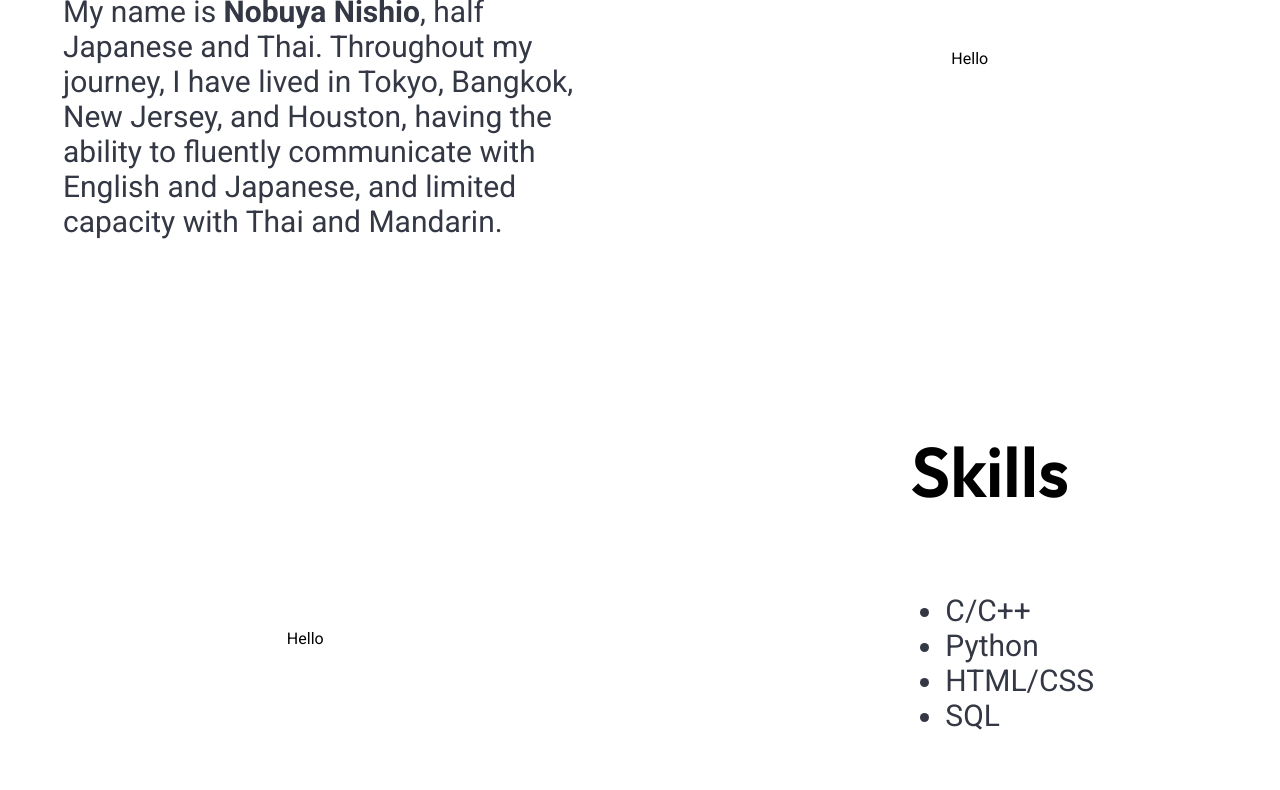
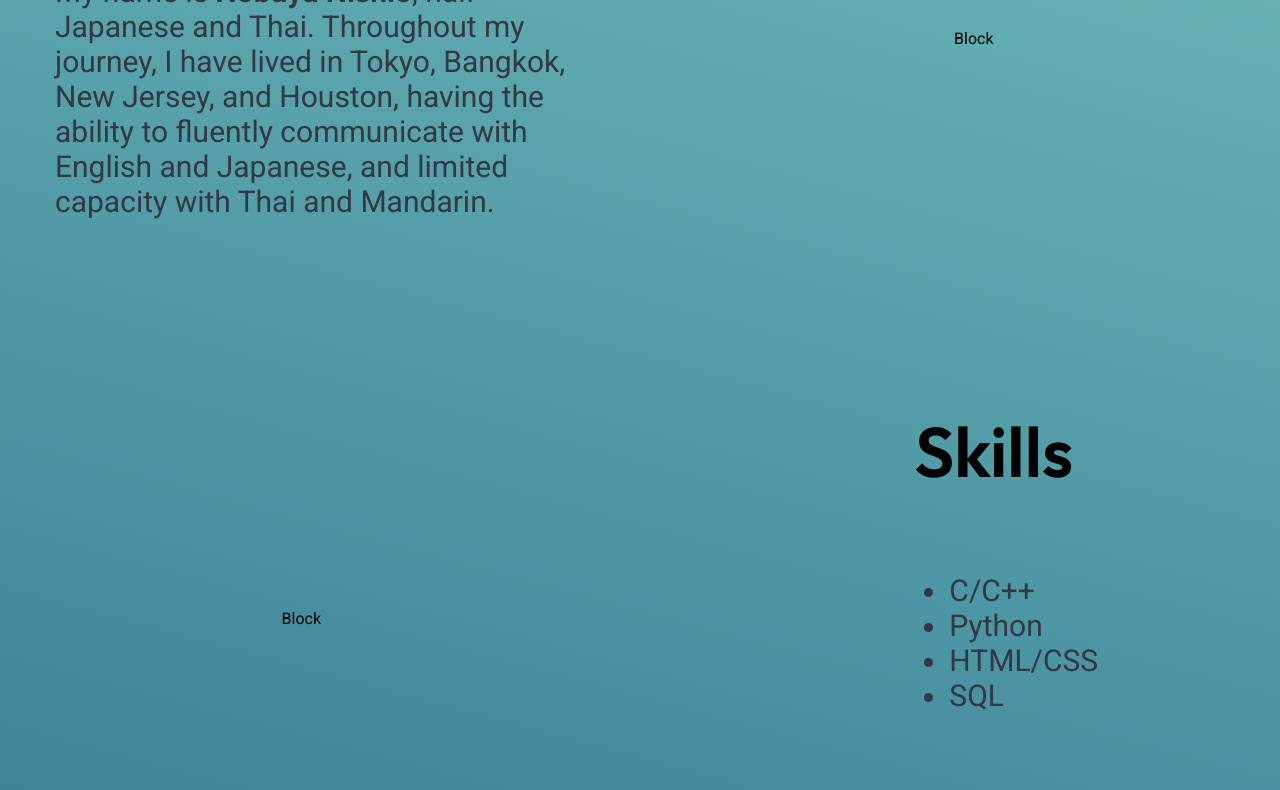
Before and after one commit to NobuyaN/Portfolio-Website, a plain HTML site: page Portfolio-Website/index.html in a window 1280 px wide. Shown: the part 872-1662 px from the top of the page. Drawn offline with Linux system fonts and the light colour scheme.

Commit message:
background

```diff
--- a/Portfolio-Website/index.html
+++ b/Portfolio-Website/index.html
@@ -17,6 +17,7 @@
 
   <main>
     <body>
+      <div class="bg-container">
         <header class="header">
           <div class="left-section">
             <button class="name">
@@ -41,7 +42,7 @@
             </a>
           </div>
           <div class="right-section">
-          <div class="email-text">nishionob0@gmail.com</div>
+            <div class="email-text">nobuyanish0@gmail.com</div>
           </div>
         </header>
 
@@ -51,11 +52,11 @@
             <div class="text-preview">
               <div class="text-box">
                 <div class="text-box-title">
-                Helo
+                  Block
                 </div>
                 <div class="text-box-content">
                   <div>
-                  daMN
+                    Block
                   </div>
                 </div>
               </div>
@@ -78,13 +79,13 @@
                 </div>
               </div>
               <div class="picture-box">
-              Hello
+                Block
               </div>
             </div>
 
             <div class="text-preview">
               <div class="picture-box">
-              Hello
+                Block
               </div>
               <div class="text-box">
                 <div class="text-box-title">
@@ -105,7 +106,7 @@
 
             <div class="text-preview">
               <div class="picture-box">
-              Hello
+                Block
               </div>
               <div class="text-box">
                 <div class="text-box-title">
@@ -145,13 +146,13 @@
                 </div>
               </div>
               <div class="picture-box">
-              Hello
+                Block
               </div>
             </div>
-
           </div>
         </section>
 
       </body>
+    </div>
   </main>
 </html>
--- a/Portfolio-Website/style/general.css
+++ b/Portfolio-Website/style/general.css
@@ -1,13 +1,22 @@
 body {
   font-family: Roboto, Arial;
-  padding-bottom: 1000px;
   -webkit-user-select: none;
   -moz-user-select: none;
   -ms-user-select: none;
   user-select: none;
+  margin: 0;
+  padding: 0;
 }
 
 section {
-  margin-top: 100px;
+  margin-top: 80px;
   padding-left: 15px;
 }
+
+.bg-container {
+  background-color: #fff;
+  height: 100%;
+  width: 100%;
+  background-image: linear-gradient( 90.2deg,  rgba(79,255,255,1) 0.3%, rgba(0,213,255,1) 99.8% );
+  background-image: linear-gradient(15deg, #13547a 0%, #80d0c7 100%);
+}
```
Also changed, not shown: 2 other files. Lines whose indentation alone changed are shown as unchanged.
